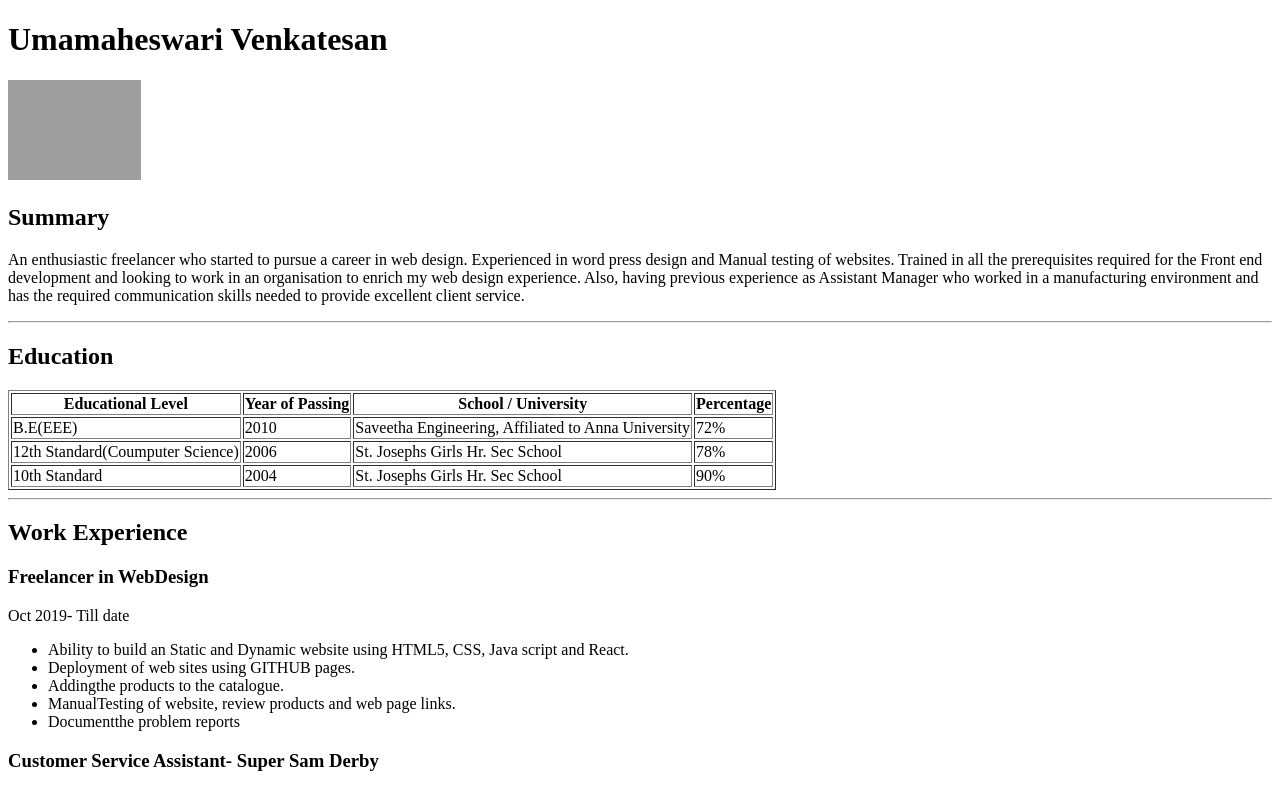
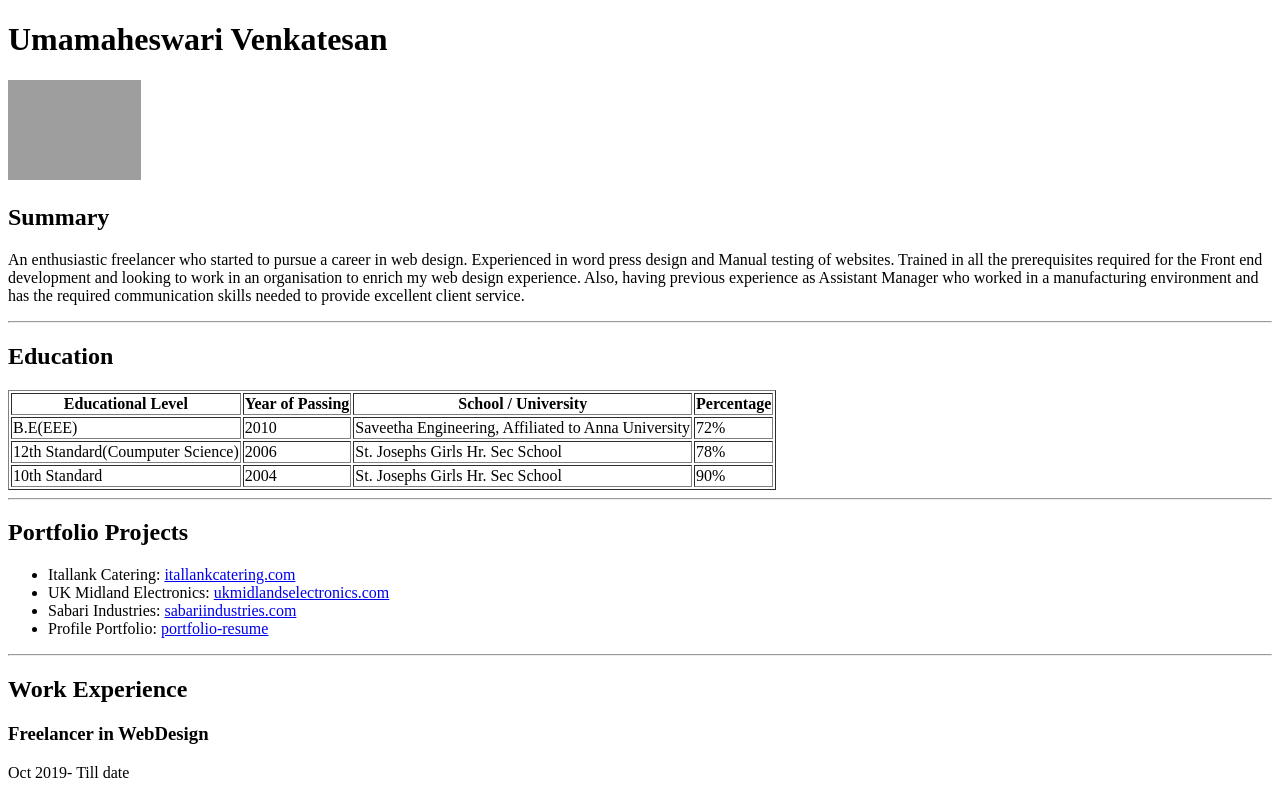
Before and after one commit to umavenkat11/html-Resume, a plain HTML site: page index.html in a window 1280 px wide. Shown: the top 787 px of the page. Drawn offline with Linux system fonts and the light colour scheme; grey boxes are pictures that could not be loaded.

Commit message:
Update index.html
Added Portfolio links

```diff
--- a/index.html
+++ b/index.html
@@ -44,6 +44,14 @@
         </tr>
     </table>
   <hr />
+    <h2>Portfolio Projects</h2>
+    <ul>
+        <li>Itallank Catering: <a href="https://itallankcatering.com/">itallankcatering.com</a></li>
+        <li>UK Midland Electronics: <a href="https://ukmidlandselectronics.com/">ukmidlandselectronics.com</a></li>
+        <li>Sabari Industries: <a href="https://umavenkat11.github.io/SabariIndustries/">sabariindustries.com</a></li>
+        <li>Profile Portfolio: <a href="https://umavenkat11.github.io/html-Resume/">portfolio-resume</a></li>
+    </ul>
+    <hr />
    <h2>Work Experience</h2>
    <h3>Freelancer in WebDesign</h3>
    <p>Oct 2019- Till date</p>
```
